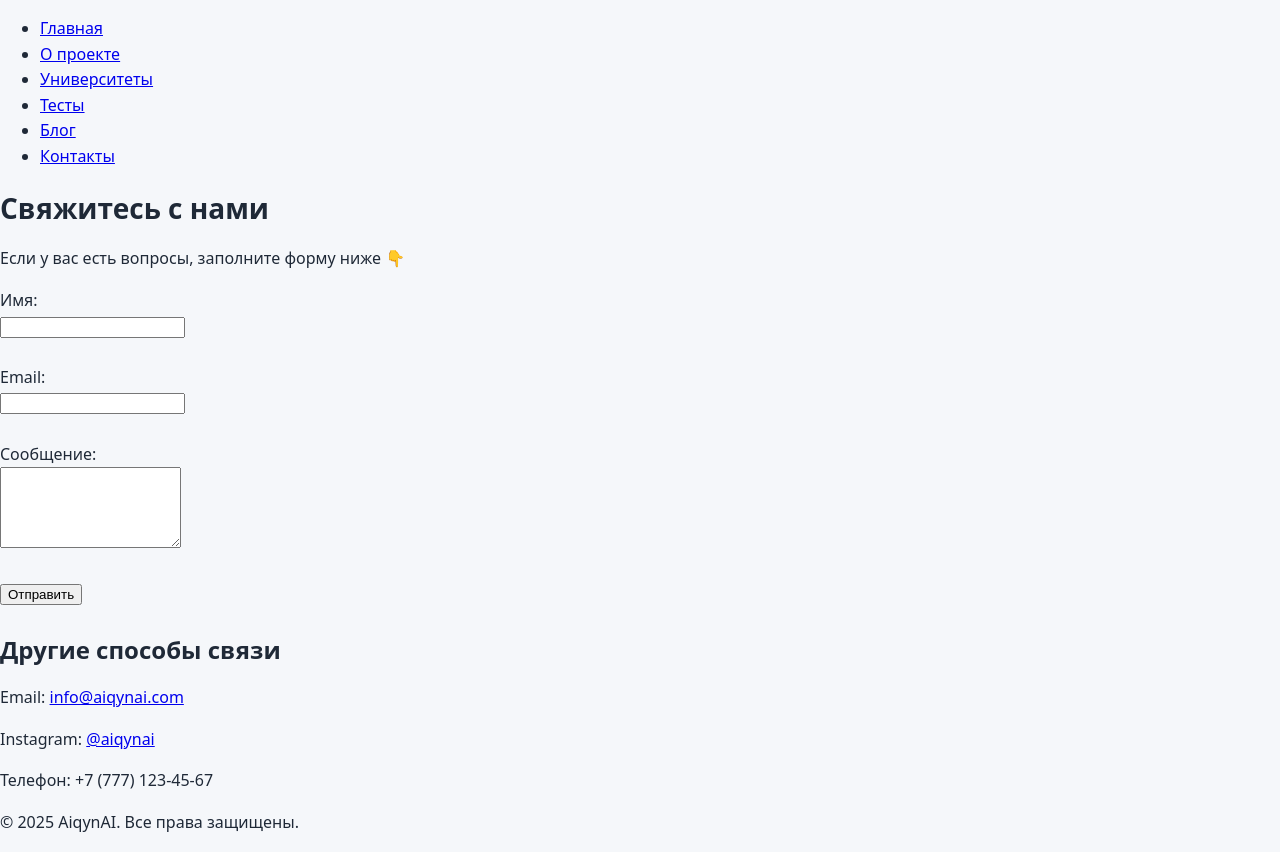
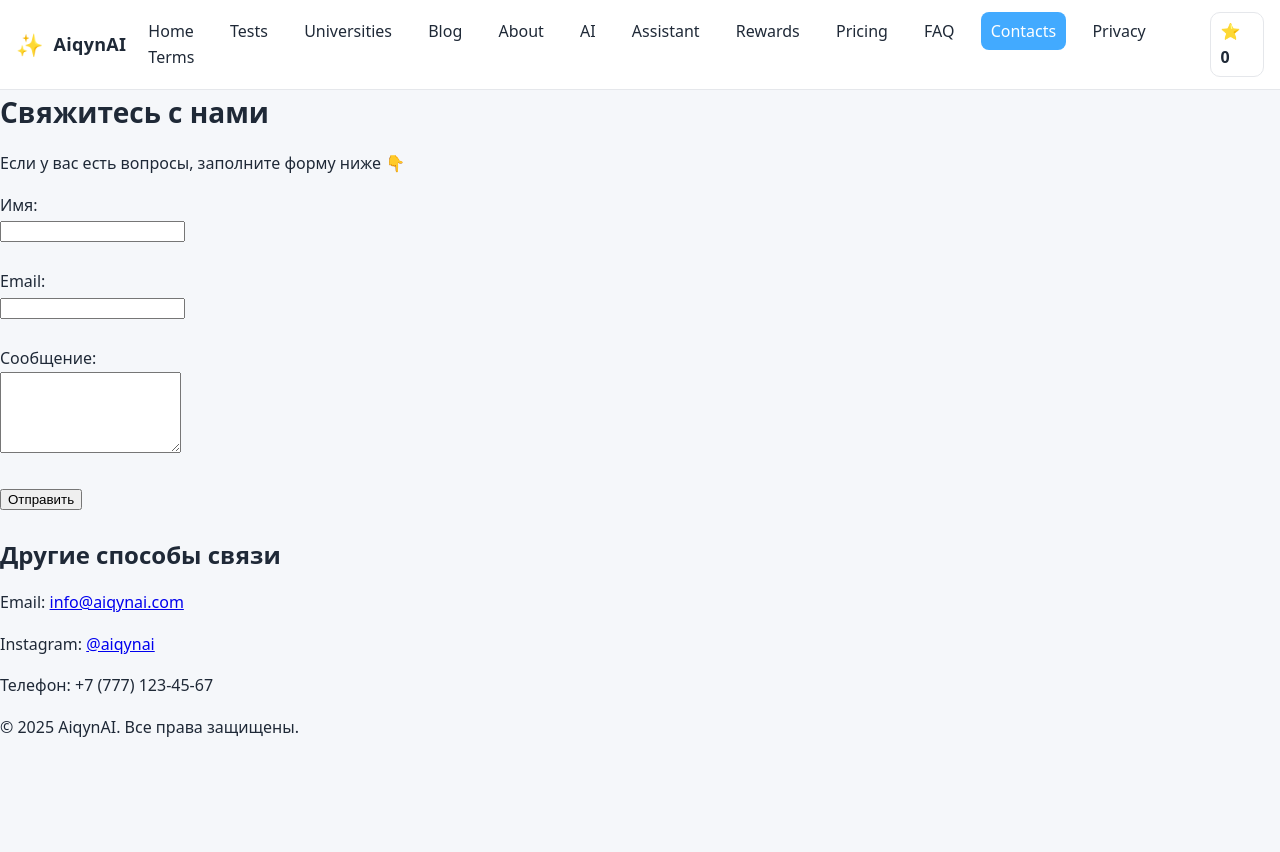
Before and after one commit to bluscort/aiqynai, a plain HTML site: page contacts.html in a window 1280 px wide. After the commit the page ends 800 px from the top, so only its background shows below. Drawn offline with Linux system fonts and the light colour scheme.

Commit message:
Update contacts.html

```diff
--- a/contacts.html
+++ b/contacts.html
@@ -8,16 +8,25 @@
 </head>
 <body>
   <!-- Навигация -->
-  <nav>
-    <ul>
-      <li><a href="index.html">Главная</a></li>
-      <li><a href="about.html">О проекте</a></li>
-      <li><a href="universities.html">Университеты</a></li>
-      <li><a href="tests.html">Тесты</a></li>
-      <li><a href="blog.html">Блог</a></li>
-      <li><a href="contacts.html" class="active">Контакты</a></li>
-    </ul>
+  <header class="site-header">
+  <div class="brand"><span class="logo">✨</span><span class="title">AiqynAI</span></div>
+  <nav class="nav">
+    <a href="index.html">Home</a>
+    <a href="tests.html">Tests</a>
+    <a href="universities.html">Universities</a>
+    <a href="blog.html">Blog</a>
+    <a href="about.html">About</a>
+    <a href="ai.html">AI</a>
+    <a href="assistant.html">Assistant</a>
+    <a href="rewards.html">Rewards</a>
+    <a href="pricing.html">Pricing</a>
+    <a href="faq.html">FAQ</a>
+    <a href="contacts.html" class="active">Contacts</a>
+    <a href="privacy.html">Privacy</a>
+    <a href="terms.html">Terms</a>
   </nav>
+  <div id="pointsDisplay" class="points">⭐ 0</div>
+</header>
 
   <!-- Контент -->
   <main>
```
